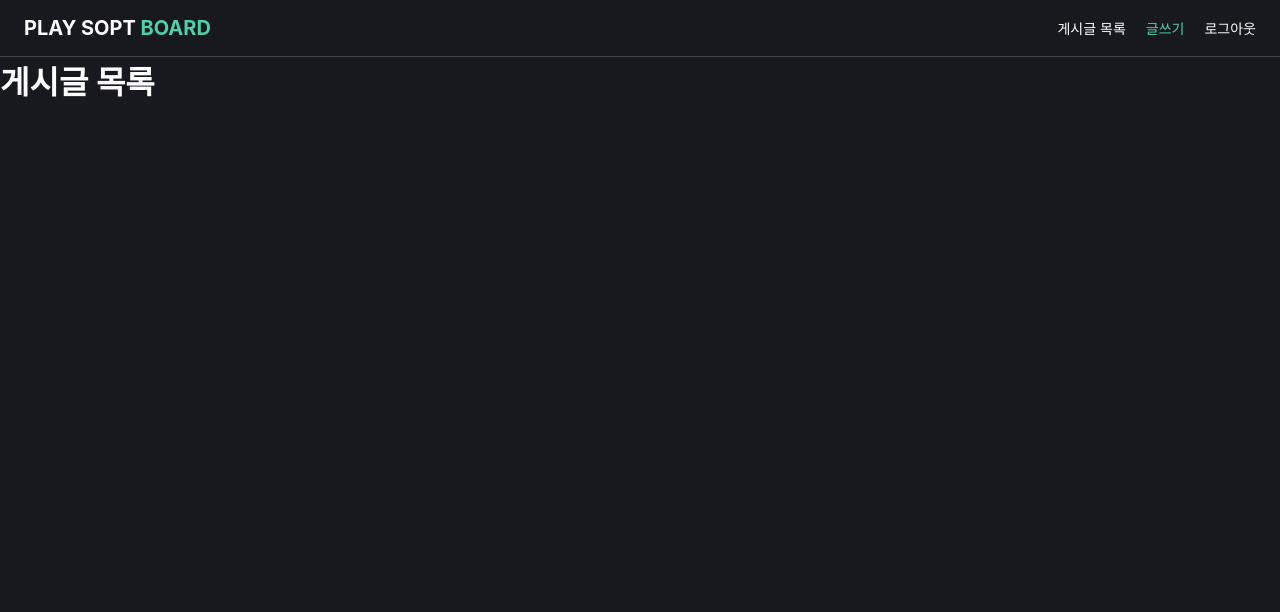
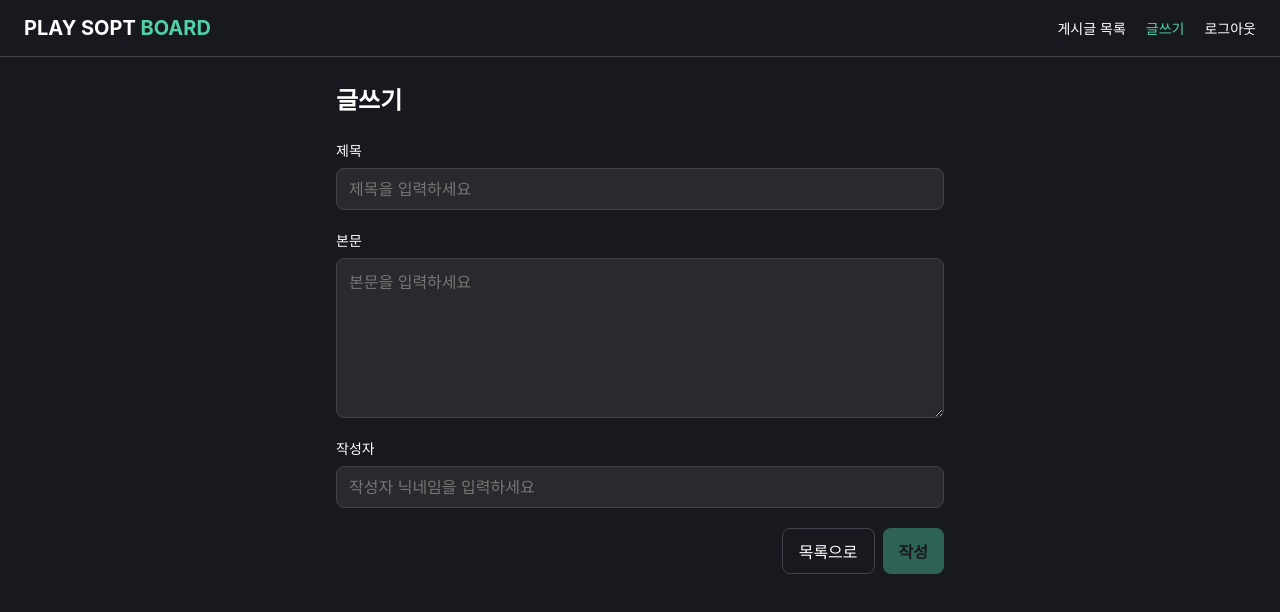
Before and after one commit to 39-play-sopt-web/SonSeungHyun, a React (Vite) app in the folder Week4/Homework/: page /posts/new in a window 1280 px wide. Shown: the top 612 px of the page. Built offline with nearby package versions, Linux system fonts and the light colour scheme; no server answers.

Commit message:
feat: 게시글 작성 페이지

```diff
--- a/Week4/Homework/src/apis/post.ts
+++ b/Week4/Homework/src/apis/post.ts
@@ -1,6 +1,7 @@
 import { instance } from './instance';
 import type { ApiResponse } from '../types/api';
 import type { PostListParams, PostListResponse } from '../types/post';
+import type { CreatePostRequest, Post, UpdatePostRequest } from '../types/post';
 
 // GET /posts (목록 조회 / 제목 검색)
 export const getPosts = async (params: PostListParams = {}) => {
@@ -12,3 +13,9 @@ export const getPosts = async (params: PostListParams = {}) => {
   });
   return response.data.data;
 };
+
+// POST /posts (게시글 작성)
+export const createPost = async (body: CreatePostRequest) => {
+  const response = await instance.post<ApiResponse<Post>>('/posts', body);
+  return response.data.data;
+};
--- a/Week4/Homework/src/pages/PostWritePage.tsx
+++ b/Week4/Homework/src/pages/PostWritePage.tsx
@@ -1,5 +1,177 @@
+import { useState } from 'react';
+import type { ChangeEvent, SubmitEvent } from 'react';
+import { useNavigate } from 'react-router';
+import { useMutation, useQueryClient } from '@tanstack/react-query';
+import styled from '@emotion/styled';
+import { createPost } from '../apis/post';
+import type { CreatePostRequest } from '../types/post';
+
+const INITIAL_FORM: CreatePostRequest = { title: '', content: '', author: '' };
+
 const PostWritePage = () => {
-  return <h1>게시글 목록</h1>;
+  const navigate = useNavigate();
+  const queryClient = useQueryClient();
+  const [form, setForm] = useState<CreatePostRequest>(INITIAL_FORM);
+
+  const { mutate, isPending } = useMutation({
+    mutationFn: createPost,
+    onSuccess: (_data, variables) => {
+      queryClient.invalidateQueries({ queryKey: ['posts', 'list'] });
+      alert(`${variables.author}님, 게시글이 작성되었어요!`);
+      navigate('/posts');
+    },
+    onError: () => {
+      alert('게시글 작성에 실패했어요. 다시 시도해 주세요.');
+    },
+  });
+
+  const handleChange =
+    (key: keyof CreatePostRequest) =>
+    (e: ChangeEvent<HTMLInputElement | HTMLTextAreaElement>) => {
+      setForm((prev) => ({ ...prev, [key]: e.target.value }));
+    };
+
+  const isFormValid =
+    form.title.trim() !== '' && form.content.trim() !== '' && form.author.trim() !== '';
+
+  const handleSubmit = (e: SubmitEvent<HTMLFormElement>) => {
+    e.preventDefault();
+    if (!isFormValid) return;
+    mutate({
+      title: form.title.trim(),
+      content: form.content.trim(),
+      author: form.author.trim(),
+    });
+  };
+
+  return (
+    <Wrapper>
+      <Title>글쓰기</Title>
+
+      <Form onSubmit={handleSubmit}>
+        <Field>
+          <Label htmlFor="title">제목</Label>
+          <Input
+            id="title"
+            value={form.title}
+            onChange={handleChange('title')}
+            placeholder="제목을 입력하세요"
+          />
+        </Field>
+
+        <Field>
+          <Label htmlFor="content">본문</Label>
+          <Textarea
+            id="content"
+            value={form.content}
+            onChange={handleChange('content')}
+            placeholder="본문을 입력하세요"
+          />
+        </Field>
+
+        <Field>
+          <Label htmlFor="author">작성자</Label>
+          <Input
+            id="author"
+            value={form.author}
+            onChange={handleChange('author')}
+            placeholder="작성자 닉네임을 입력하세요"
+          />
+        </Field>
+
+        <ButtonRow>
+          <SubButton type="button" onClick={() => navigate('/posts')}>
+            목록으로
+          </SubButton>
+          <MainButton type="submit" disabled={!isFormValid || isPending}>
+            {isPending ? '작성 중...' : '작성'}
+          </MainButton>
+        </ButtonRow>
+      </Form>
+    </Wrapper>
+  );
 };
 
 export default PostWritePage;
+
+const Wrapper = styled.section`
+  width: 100%;
+  max-width: 640px;
+  margin: 24px auto;
+  padding: 0 16px;
+`;
+
+const Title = styled.h1`
+  margin-bottom: 24px;
+  font-size: 24px;
+`;
+
+const Form = styled.form`
+  display: flex;
+  flex-direction: column;
+  gap: 20px;
+`;
+
+const Field = styled.div`
+  display: flex;
+  flex-direction: column;
+  gap: 8px;
+`;
+
+const Label = styled.label`
+  font-size: 14px;
+`;
+
+const Input = styled.input`
+  padding: 10px 12px;
+  border: 1px solid ${({ theme }) => theme.colors.border};
+  border-radius: ${({ theme }) => theme.radius.md};
+  background-color: ${({ theme }) => theme.colors.surface};
+
+  &:focus {
+    outline: none;
+    border-color: ${({ theme }) => theme.colors.primary};
+  }
+`;
+
+const Textarea = styled.textarea`
+  min-height: 160px;
+  padding: 10px 12px;
+  border: 1px solid ${({ theme }) => theme.colors.border};
+  border-radius: ${({ theme }) => theme.radius.md};
+  background-color: ${({ theme }) => theme.colors.surface};
+  resize: vertical;
+
+  &:focus {
+    outline: none;
+    border-color: ${({ theme }) => theme.colors.primary};
+  }
+`;
+
+const ButtonRow = styled.div`
+  display: flex;
+  justify-content: flex-end;
+  gap: 8px;
+`;
+
+const SubButton = styled.button`
+  padding: 10px 16px;
+  border: 1px solid ${({ theme }) => theme.colors.border};
+  border-radius: ${({ theme }) => theme.radius.md};
+  background: transparent;
+`;
+
+const MainButton = styled.button`
+  padding: 10px 16px;
+  border: none;
+  border-radius: ${({ theme }) => theme.radius.md};
+  background-color: ${({ theme }) => theme.colors.primary};
+  color: ${({ theme }) => theme.colors.background};
+  font-weight: 700;
+  transition: opacity 0.2s ease;
+
+  &:disabled {
+    opacity: 0.4;
+    cursor: not-allowed;
+  }
+`;
```
